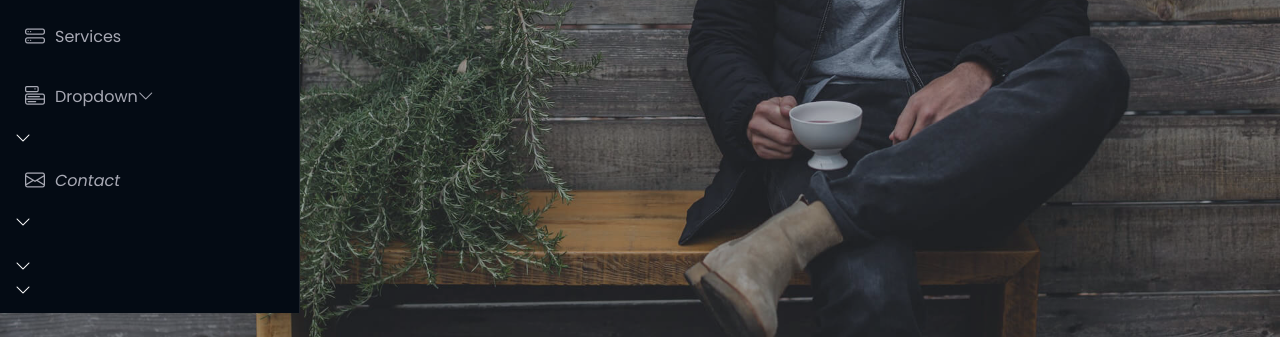
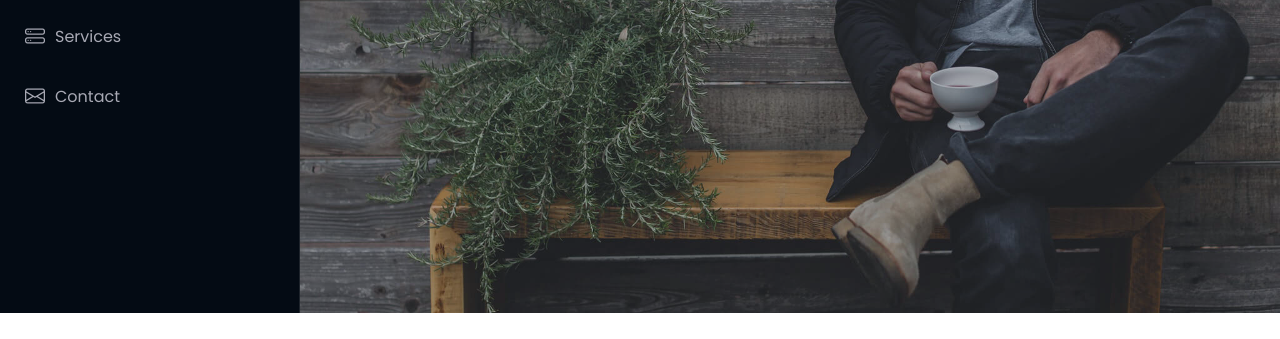
Before and after one commit to SadiaSaeedBaig123/MyResume, a plain HTML site: page index.html in a window 1280 px wide. Shown: the part 487-826 px from the top of the page. Drawn offline with Linux system fonts and the light colour scheme.

Commit message:
Update index.html

```diff
--- a/index.html
+++ b/index.html
@@ -66,7 +66,6 @@
         <li><a href="#resume"><i class="bi bi-file-earmark-text navicon"></i> Resume</a></li>
         <li><a href="#portfolio"><i class="bi bi-images navicon"></i> Portfolio</a></li>
         <li><a href="#services"><i class="bi bi-hdd-stack navicon"></i> Services</a></li>
-        <li class="dropdown"><a href="#"><i class="bi bi-menu-button navicon"></i> <span>Dropdown</span> <i class="bi bi-chevron-down
         <li><a href="#contact"><i class="bi bi-envelope navicon"></i> Contact</a></li>
       </ul>
     </nav>
```
